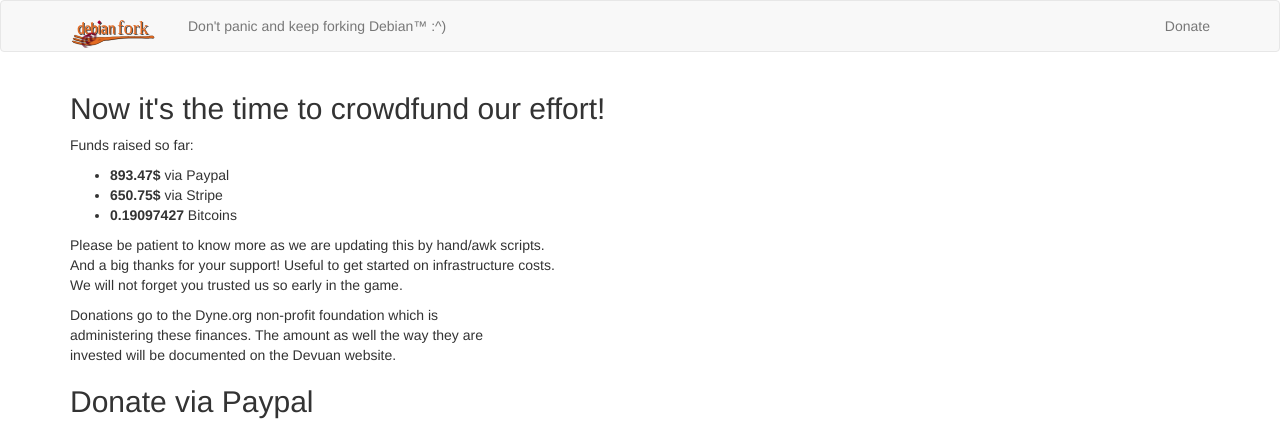
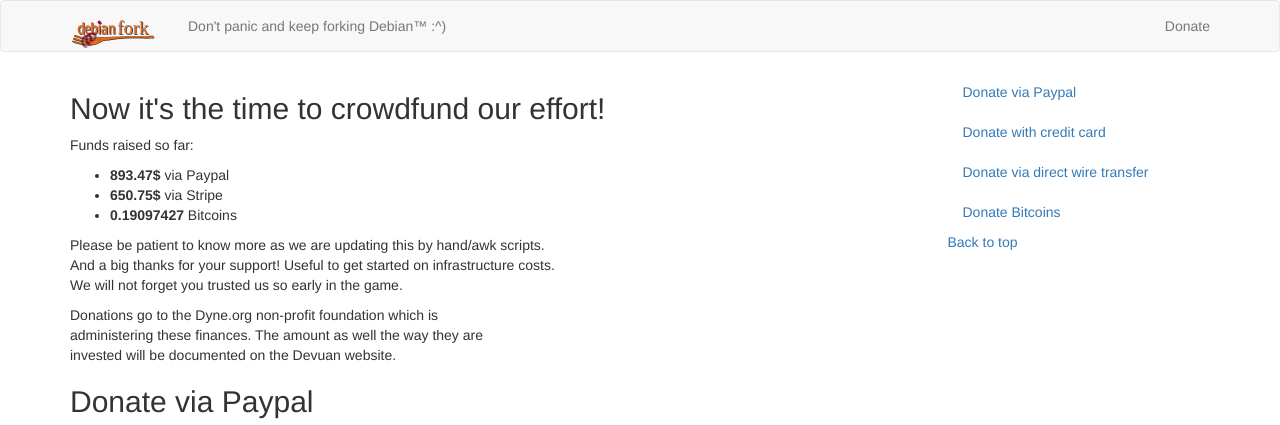
Before and after one commit to bardo/devuan-website, a Django app: template website/templates/donate.html in a window 1280 px wide. Shown: the top 425 px of the page. Run offline with Django 3.2, Linux system fonts and the light colour scheme; the template is opened without the code that fills it, so the values that code supplies are empty; some libraries are stand-ins or nearby versions.

Commit message:
Use semantic html, add affixes

```diff
--- a/website/templates/base.html
+++ b/website/templates/base.html
@@ -31,6 +31,9 @@
 
         {% include "footer.html" %}
 
-        {% block scripts %}{% endblock %}
+        {% block scripts %}
+        <script src="https://code.jquery.com/jquery-2.1.1.min.js"></script>
+        <script src="//maxcdn.bootstrapcdn.com/bootstrap/3.3.1/js/bootstrap.min.js"></script>
+        {% endblock %}
     </body>
 </html>
--- a/website/templates/donate.html
+++ b/website/templates/donate.html
@@ -1,8 +1,9 @@
 {% extends "base.html" %}
 
 {% block content %}
-<article class="row">
-    <div class="col-xs-12">
+<div class="row">
+    <article class="col-md-9">
+        <header>
             <h2>Now it's the time to crowdfund our effort!</h2>
             <p>Funds raised so far:</p>
             <ul>
@@ -10,7 +11,9 @@
             </ul>
             <p>Please be patient to know more as we are updating this by hand/awk scripts.<br>And a big thanks for your support! Useful to get started on infrastructure costs.<br>We will not forget you trusted us so early in the game.</p>
             <p>Donations go to the Dyne.org non-profit foundation which is<br>administering these finances. The amount as well the way they are<br>invested will be documented on the Devuan website.</p>
+        </header>
 
+        <section id="paypal">
             <h2>Donate via Paypal</h2>
             <form action="https://www.paypal.com/cgi-bin/webscr" method="post" target="_top">
                 <input type="hidden" name="cmd" value="_donations">
@@ -24,7 +27,9 @@
                 <input type="image" src="https://www.paypalobjects.com/en_US/i/btn/btn_donateCC_LG.gif" border="0" name="submit" alt="PayPal - The safer, easier way to pay online!">
                 <img alt="" border="0" src="https://www.paypalobjects.com/en_US/i/scr/pixel.gif" width="1" height="1">
             </form>
+        </section>
 
+        <section id="credit-card">
             <h2>Donate with credit card</h2>
             <h4>Will open an SSL connection to Stripe.com</h4>
             <div class="row">
@@ -97,13 +102,17 @@
             </table>
                 </div>
             </div>
+        </section>
 
+        <section id="wire-transfer">
             <h2>Donate via direct wire transfer</h2>
             <p>Dyne.org foundation (non-profit)</p>
             <p>IBAN: NL87ABNA0406496021</p>
             <p>BIC: ABNANL2A</p>
             <p>Please specify '<strong>VUA donation</strong>' in the description.</p>
+        </section>
 
+        <section id="bitcoin">
             <h2>Donate Bitcoins</h2>
             <h3>1QFbx3bKA8LABAGEaSe7EiP9JCxe2j4fN7</h3>
             <p>For big donations, membership and sponsorship please do not hesitate to contact us writing a mail to: <script type="text/javascript">
@@ -113,6 +122,20 @@ document.write('<a h'+'ref'+'="ma'+'ilto'+':'+e+'">'+e+'<\/'+'a'+'>');
     // -->
             </script><noscript>&#100;&#x6f;&#110;&#x61;&#116;&#x65;&#32;&#x61;&#116;&#32;&#100;&#x65;&#118;&#x75;&#x61;&#110;&#32;&#100;&#x6f;&#116;&#32;&#x6f;&#114;&#x67;</noscript>.</p>
             <p>We are grateful to the <a href="https://www.dyne.org">Dyne.org non-profit foundation</a> for administering the finances for this project. The results of this funding campaign will be public and we will keep you updated about the investments we do and future ways to get involved. Veteran Unix Admins unite!</p>
+        </section>
+    </article>
+
+    <nav class="col-md-3">
+        <div class="hidden-print hidden-xs hidden-sm" data-spy="affix" data-offset-top="60">
+            <ul class="nav">
+                <li><a href="#paypal">Donate via Paypal</a>
+                <li><a href="#credit-card">Donate with credit card</a>
+                <li><a href="#wire-transfer">Donate via direct wire transfer</a>
+                <li><a href="#bitcoin">Donate Bitcoins</a>
+            </ul>
+
+            <a href="#top">Back to top</a>
         </div>
-</article>
+    </nav>
+</div>
 {% endblock %}
--- a/website/templates/footer.html
+++ b/website/templates/footer.html
@@ -1,4 +1,4 @@
-<div class="container-fluid text-center">
+<footer class="container-fluid text-center">
     <small>
         <span itemprop="copyrightHolder">
             All information on this page is free to copy.<br />
@@ -6,4 +6,4 @@
             Debian is a registered trademark of Software in the Public Interest, Inc.
         </span>
     </small>
-</div>
+</footer>
--- a/website/templates/header.html
+++ b/website/templates/header.html
@@ -1,5 +1,5 @@
 {% load staticfiles %}
-<nav class="navbar navbar-default">
+<header class="navbar navbar-default" id="top">
     <div class="container">
         <div class="navbar-header">
             <a class="navbar-brand" href="{% url "homepage" %}"><img src="{% static "img/debianfork.svg" %}"></a>
@@ -10,4 +10,4 @@
             <li{% if name == 'donate' %} class="active"{% endif %}><a href="{% url "donate" %}">Donate</a>
         </ul>
     </div>
-</nav>
+</header>
```
Also changed, not shown: website/templates/index.html (+23 -3 lines). Lines whose indentation alone changed are shown as unchanged.
